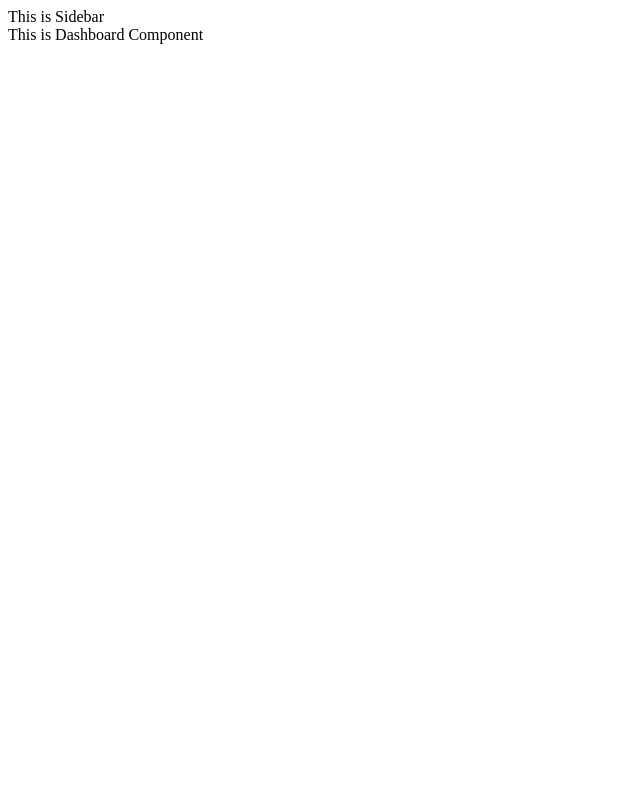
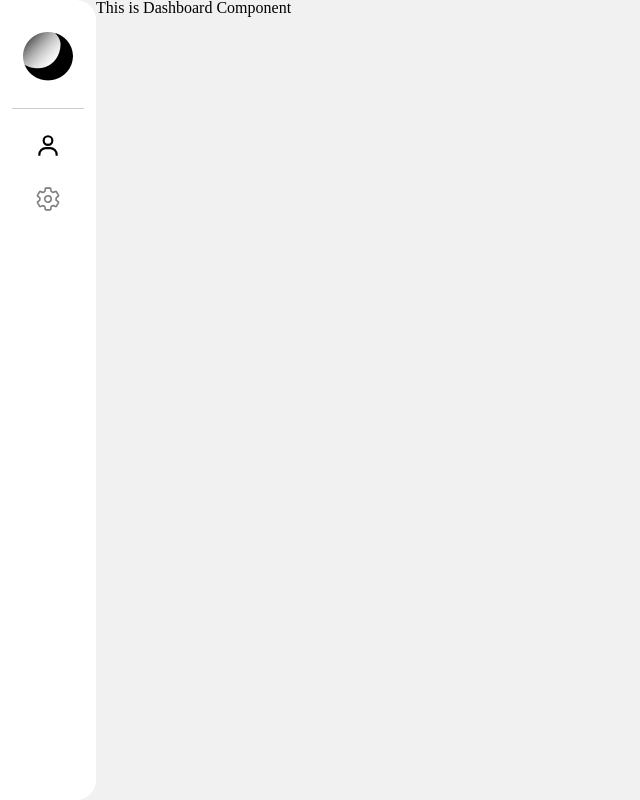
Before and after one commit to MariOdy/trial-task, a Next.js app: page / in a window 1280 px wide. Shown: the whole page, without its empty margins (0-640 px from the left). Built offline with nearby package versions, Linux system fonts and the light colour scheme.

Commit message:
Complete Sidebar component

```diff
--- a/app/page.tsx
+++ b/app/page.tsx
@@ -2,6 +2,9 @@ import Sidebar from "@/components/Sidebar";
 import Dashboard from "@/components/Dashboard";
 
 import styles from "./styles.module.scss";
+import "@/styles/reset.css";
+import "@/styles/styles.css";
+import "@/styles/colors.css";
 
 const Home = () => {
   return (
--- a/app/styles.module.scss
+++ b/app/styles.module.scss
@@ -0,0 +1,5 @@
+.main_page {
+  background-color: var(--main-bg);
+  height: 100vh;
+  display: flex;
+}
--- a/components/Sidebar/Sidebar.tsx
+++ b/components/Sidebar/Sidebar.tsx
@@ -1,9 +1,27 @@
 import React from "react";
+import Link from "next/link";
+import Image from "next/image";
+import logo from "public/inc-icon.png";
+import { BiUser } from "react-icons/bi";
+import { IoSettingsOutline } from "react-icons/io5";
 
 import styles from "./styles.module.scss";
 
-const Sidebar: React.FC = () => {
-  return <div>This is Sidebar</div>;
+const Sidebar = () => {
+  return (
+    <div className={styles.sidebar_wrapper}>
+      <Link href="#">
+        <Image src={logo} alt="logo of half of the moon" />
+      </Link>
+      <span />
+      <Link href="#">
+        <BiUser />
+      </Link>
+      <Link href="#">
+        <IoSettingsOutline opacity={0.5} />
+      </Link>
+    </div>
+  );
 };
 
 export default Sidebar;
--- a/components/Sidebar/styles.module.scss
+++ b/components/Sidebar/styles.module.scss
@@ -0,0 +1,28 @@
+.sidebar_wrapper {
+  background-color: white;
+  color: black;
+
+  max-width: 96px;
+  width: 100%;
+  border-radius: 0px 20px 20px 0px;
+  padding: 32px 12px;
+
+  display: flex;
+  flex-direction: column;
+  gap: 24px;
+  align-items: center;
+
+  & span {
+    display: block;
+    width: 100%;
+    height: 1px;
+    border-radius: 20px;
+    background-color: black;
+    opacity: 0.2;
+  }
+
+  & svg {
+    width: 26px;
+    height: auto;
+  }
+}
--- a/package.json
+++ b/package.json
@@ -17,6 +17,7 @@
     "next": "13.2.4",
     "react": "18.2.0",
     "react-dom": "18.2.0",
+    "react-icons": "^4.8.0",
     "sass": "^1.59.2",
     "typescript": "4.9.5"
   }
--- /dev/null
+++ b/styles/reset.css
@@ -0,0 +1,55 @@
+* {
+  margin: 0;
+  padding: 0;
+  border: 0;
+  font-size: 100%;
+  font: inherit;
+  vertical-align: baseline;
+}
+
+/* HTML5 display-role reset for older browsers */
+article,
+aside,
+details,
+figcaption,
+figure,
+footer,
+header,
+hgroup,
+menu,
+nav,
+section {
+  display: block;
+}
+body {
+  line-height: 1;
+}
+ol,
+ul {
+  list-style: none;
+}
+blockquote,
+q {
+  quotes: none;
+}
+blockquote:before,
+blockquote:after,
+q:before,
+q:after {
+  content: "";
+  content: none;
+}
+table {
+  border-collapse: collapse;
+  border-spacing: 0;
+}
+button,
+a {
+  background-color: transparent;
+  cursor: pointer;
+  text-decoration: none;
+  color: currentColor;
+  border: none;
+  border-radius: none;
+  appearance: none;
+}
--- /dev/null
+++ b/styles/styles.css
@@ -0,0 +1,7 @@
+*,
+*::before,
+*::after {
+  margin: 0;
+  padding: 0;
+  box-sizing: border-box;
+}
```
Also changed, not shown: public/inc-icon.png (added), 1 other file (tests, documents, lock files or other folders).
